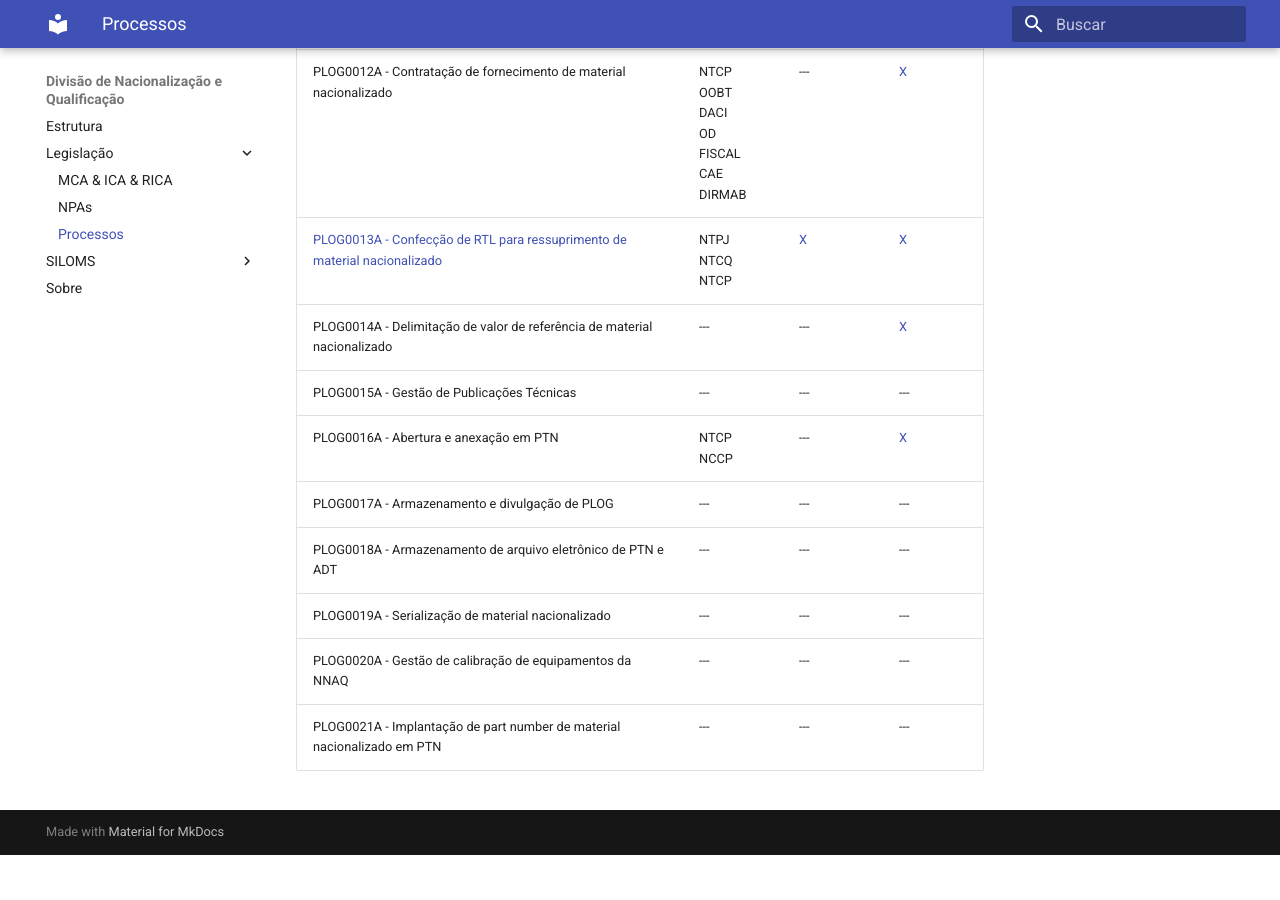
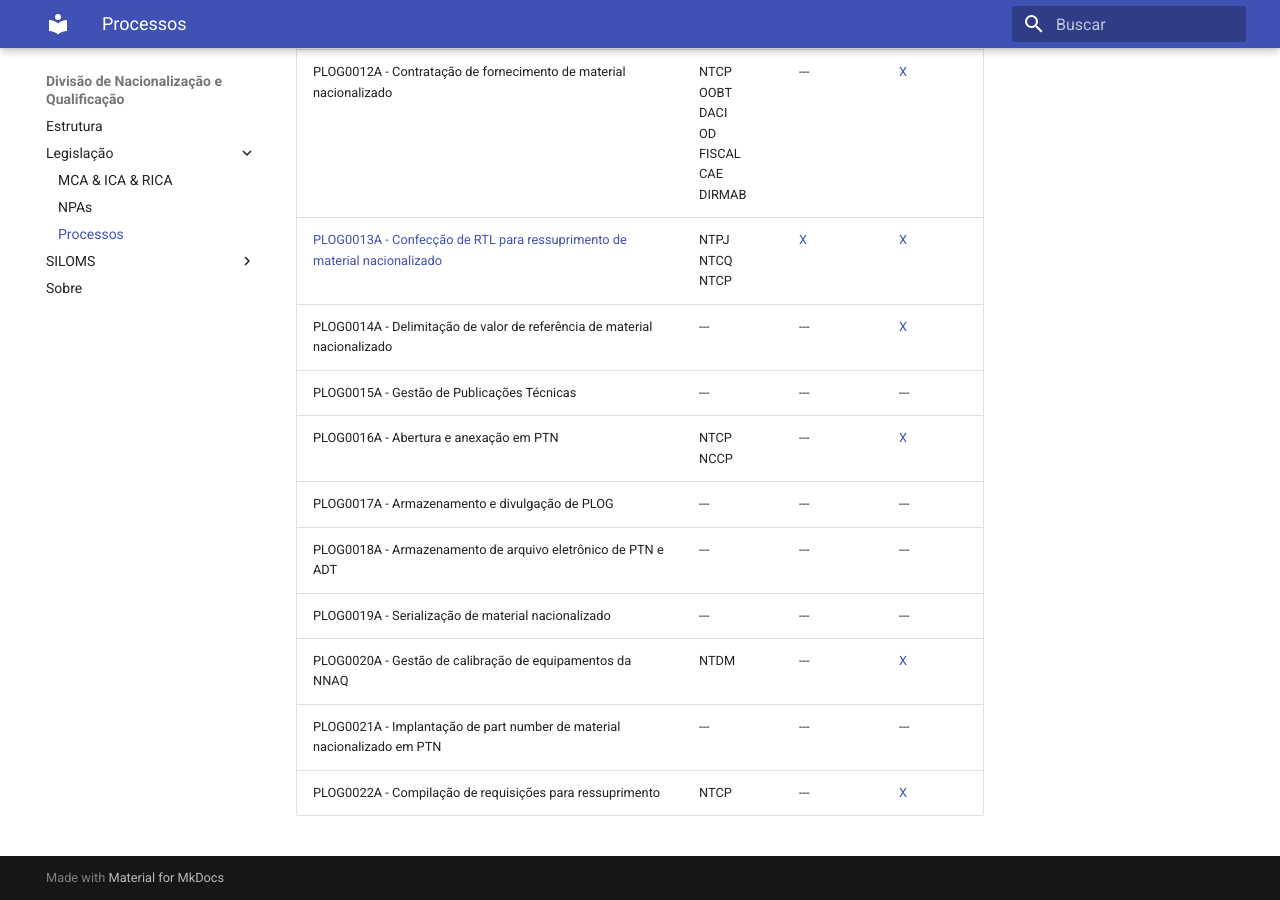
Before and after one commit to nacionalizacao/nacionalizacao.github.io, an MkDocs documentation site: the page built from docs/legislacao/plog/index.md, in a window 1280 px wide and 900 px high, scrolled down 861 px. Built offline with MkDocs 1.6.1 and Material for MkDocs 9.7.7, drawn with Linux system fonts in a browser that asks for light colours; before the commit the page ends 1716 px from its top, so only the background shows below that.

Commit message:
PLOG001 e 20 e 22

```diff
--- a/docs/legislacao/plog/index.md
+++ b/docs/legislacao/plog/index.md
@@ -21,5 +21,6 @@
 | PLOG0017A - Armazenamento e divulgação de PLOG | ---     | --- | --- |
 | PLOG0018A - Armazenamento de arquivo eletrônico de PTN e ADT | ---     | --- | --- |
 | PLOG0019A - Serialização de material nacionalizado | ---     | --- | --- |
-| PLOG0020A - Gestão de calibração de equipamentos da NNAQ | ---     | --- | --- |
+| PLOG0020A - Gestão de calibração de equipamentos da NNAQ | NTDM     | --- | [X](PLOG0020A.bpm) |
 | PLOG0021A - Implantação de part number de material nacionalizado em PTN | ---     | --- | --- |
+| PLOG0022A - Compilação de requisições para ressuprimento | NTCP     | --- | [X](PLOG0022A.bpm) |
```
Also changed, not shown: 3 other files.
